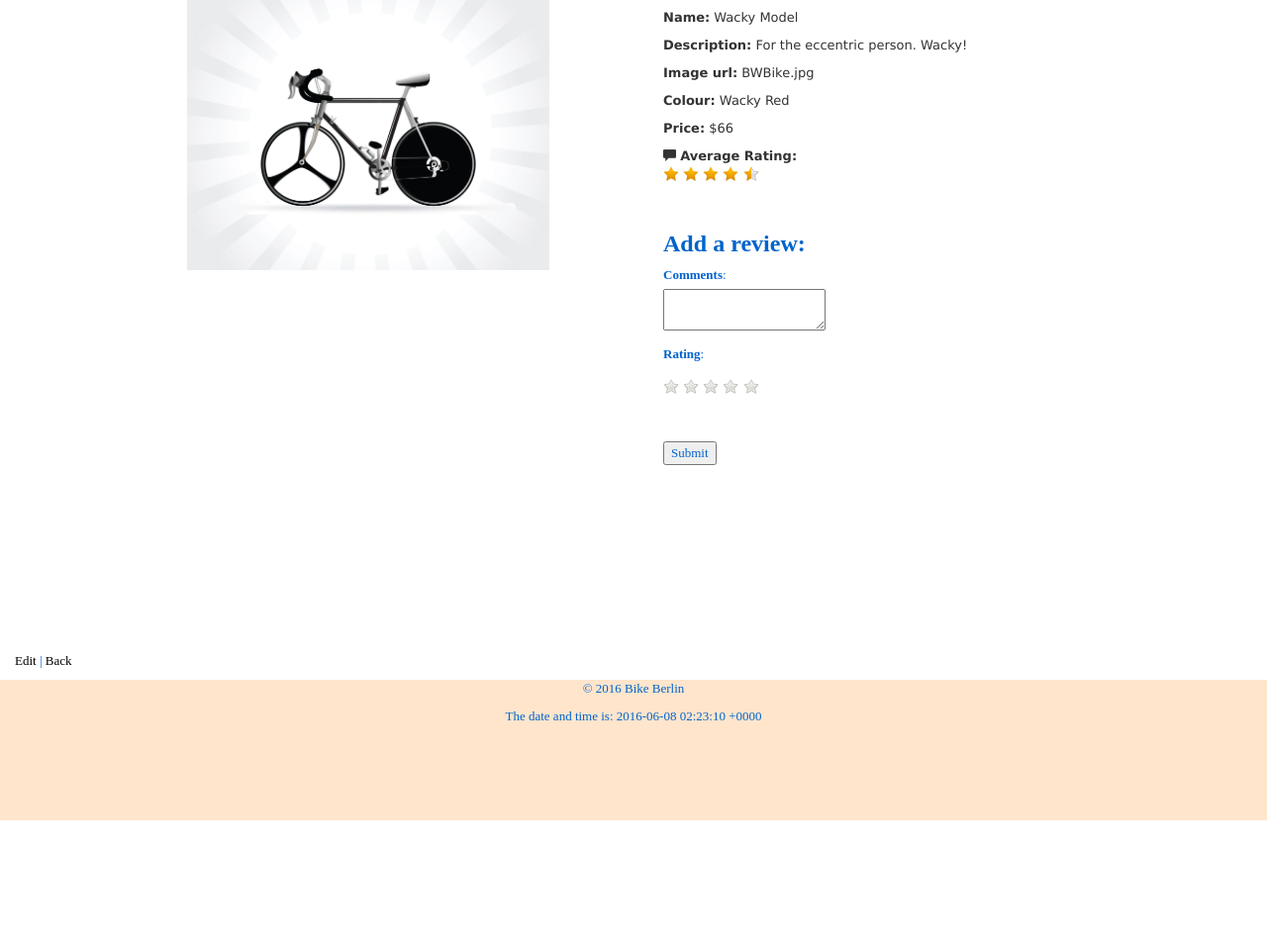
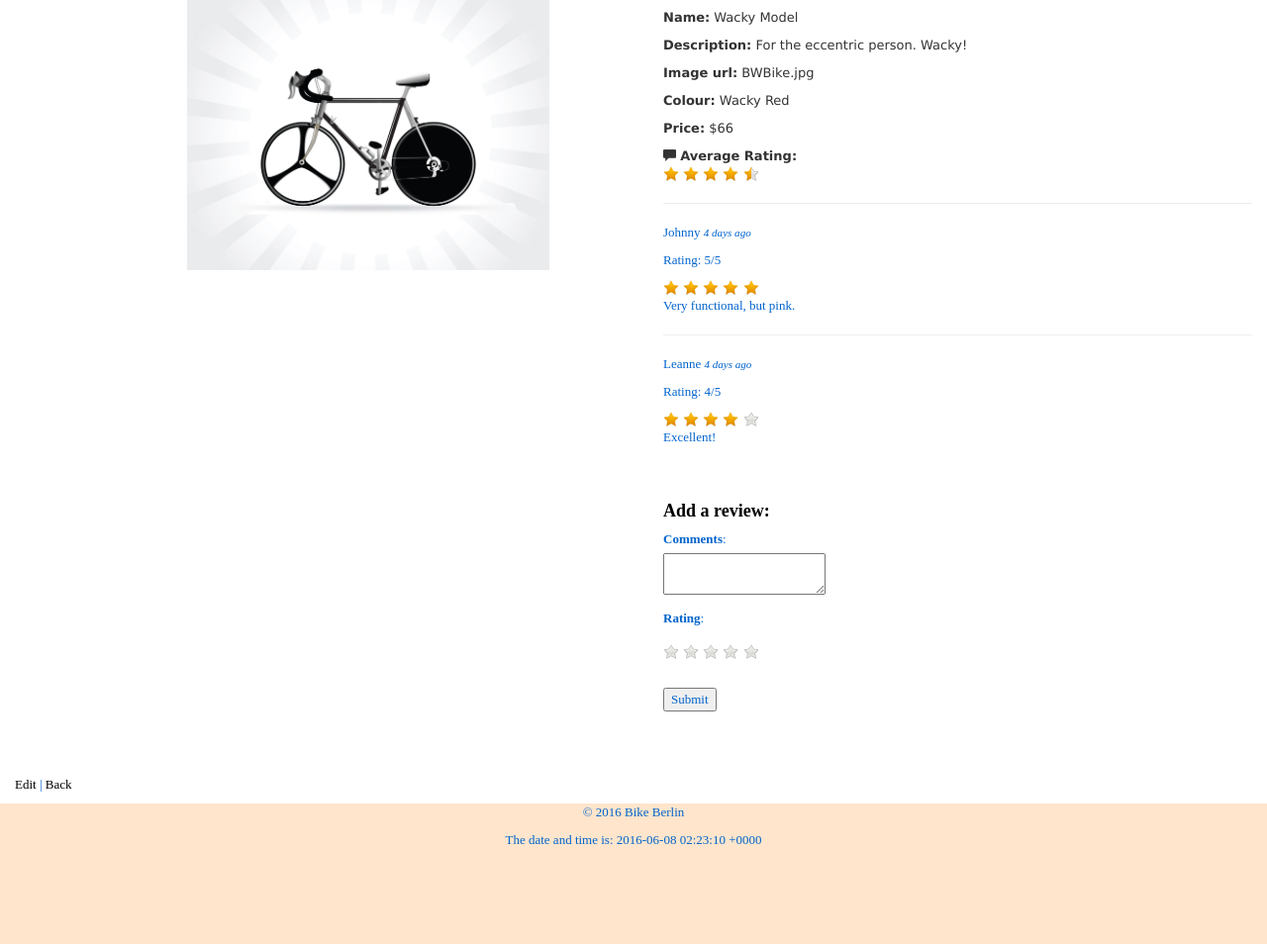
Before and after one commit to leannehardesty/FirstRailsApp, a Rails app: page /products/1 in a window 1280 px wide. Shown: the part 265-1219 px from the top of the page at 99% size. Before the commit the page ends 1094 px from the top, so only its background shows below. Run offline with Rails 7, Linux system fonts and the light colour scheme; a user stored in the database is signed in; data comes from the database, SQL or seed files in the repository; both versions use the stored data as it was after the commit; style sheets or scripts are compiled from the project's sources; some libraries are stand-ins or nearby versions.

Commit message:
lesson 5.8 fixes Comments June3

```diff
--- a/app/assets/stylesheets/static_pages.scss
+++ b/app/assets/stylesheets/static_pages.scss
@@ -158,7 +158,7 @@ p  {
 	}
 
  .showtext {
-    height: 650px;
+    height: 775px;
 	width: 100%;
     margin-top: 30px;
     margin-left:  auto;
@@ -315,14 +315,18 @@ table  {
     text-align: left;
 }
 
-.addreview h2 {
+.commentsreview h4 {
+	margin-left:  auto;
+    margin-right: auto;
+    text-align: left;
+	color: black;
+	font-family: Iowan Old Style;
+	font-style: normal;
+	font-weight: bold;
+}
+
+.commentsreview p {
 	margin-left:  auto;
     margin-right: auto;
     text-align: left;
 }
-
-.addreview p {
-	margin-left:  auto;
-    margin-right: auto;
-    text-align: left;
-}
--- a/app/controllers/products_controller.rb
+++ b/app/controllers/products_controller.rb
@@ -17,6 +17,8 @@ class ProductsController < ApplicationController
   # GET /products/1.json
   def show
       @comments = @product.comments.order("created_at DESC")
+      # Post.paginate(:page => params[:page], :per_page => 2)
+      # @posts = Post.paginate(:page => params[:page])
   end
 
   # GET /products/new
--- a/app/models/comment.rb
+++ b/app/models/comment.rb
@@ -1,4 +1,9 @@
 class Comment < ActiveRecord::Base
   belongs_to :user
   belongs_to :product
+
+  validates :body, presence: true
+  validates :user, presence: true
+  validates :product, presence: true
+  validates :rating, numericality: { only_integer: true }
 end
--- a/app/models/product.rb
+++ b/app/models/product.rb
@@ -3,6 +3,7 @@
 class Product < ActiveRecord::Base
   has_many :orders
   has_many :comments
+  validates :name, presence: true
 
 
 
--- a/app/views/products/_comments.html.erb
+++ b/app/views/products/_comments.html.erb
@@ -1,13 +1,14 @@
 
 
-<div class="product-reviews">
+<div class="commentsreview">
     <% @comments.each do |comment| %>
-        <div class="row">
+
             <hr>
             <p><%= comment.user.first_name %> <small><em><%= "#{time_ago_in_words(comment.created_at)} ago" %></em></small></p>
-            <!-- <p><%= "Rating: #{comment.rating}/5" %></p> -->
+            <p><%= "Rating: #{comment.rating}/5" %></p>
             <div class="rated" data-score="<%= comment.rating %>"></div>
             <p><%= comment.body %></p>
-        </div>
+
     <% end %>
+
 </div>
--- a/app/views/products/_new_comment.html.erb
+++ b/app/views/products/_new_comment.html.erb
@@ -1,9 +1,9 @@
 
 
-<div class="addreview">
+<div class="commentsreview">
 <% if signed_in? %>
 	<br>
-  <h2>Add a review:</h2>
+  <h4>Add a review:</h4>
   <%= form_for([@product, @product.comments.build]) do |f| %>
     <p>
       <%= f.label :body, "Comments" %>:<br>
@@ -15,8 +15,7 @@
       <div class="rating"></div>
     </p>
 
-    <br><br>
-
+    <br>
     <p>
       <%= f.submit 'Submit' %>
     </p>
--- a/app/views/products/show.html.erb
+++ b/app/views/products/show.html.erb
@@ -39,11 +39,10 @@
           <strong>Average Rating:</strong>
           <div class="rated" data-score="<%= @product.average_rating %>"> </div>
 
-          <div>
-            <p>
+              <%= render 'comments' %>
+              <br>
+
               <%= render 'new_comment' %>
-            </p>
-          </div>
 
         </div>
 
--- a/config/routes.rb
+++ b/config/routes.rb
@@ -2,10 +2,11 @@ Rails.application.routes.draw do
 
 
   devise_for :users, :path => '', :path_names => {:sign_in => 'login', :sign_out => 'logout'}
-  resources :users
+
   resources :products do
     resources :comments
   end
+  resources :users
   resources :orders, only: [:index, :show, :create, :destroy]
 
   get 'static_pages/about'
```
Also changed, not shown: app/controllers/comments_controller.rb (+15 -0 lines), Gemfile, Gemfile.lock, db/development.sqlite3, 4 other files.
